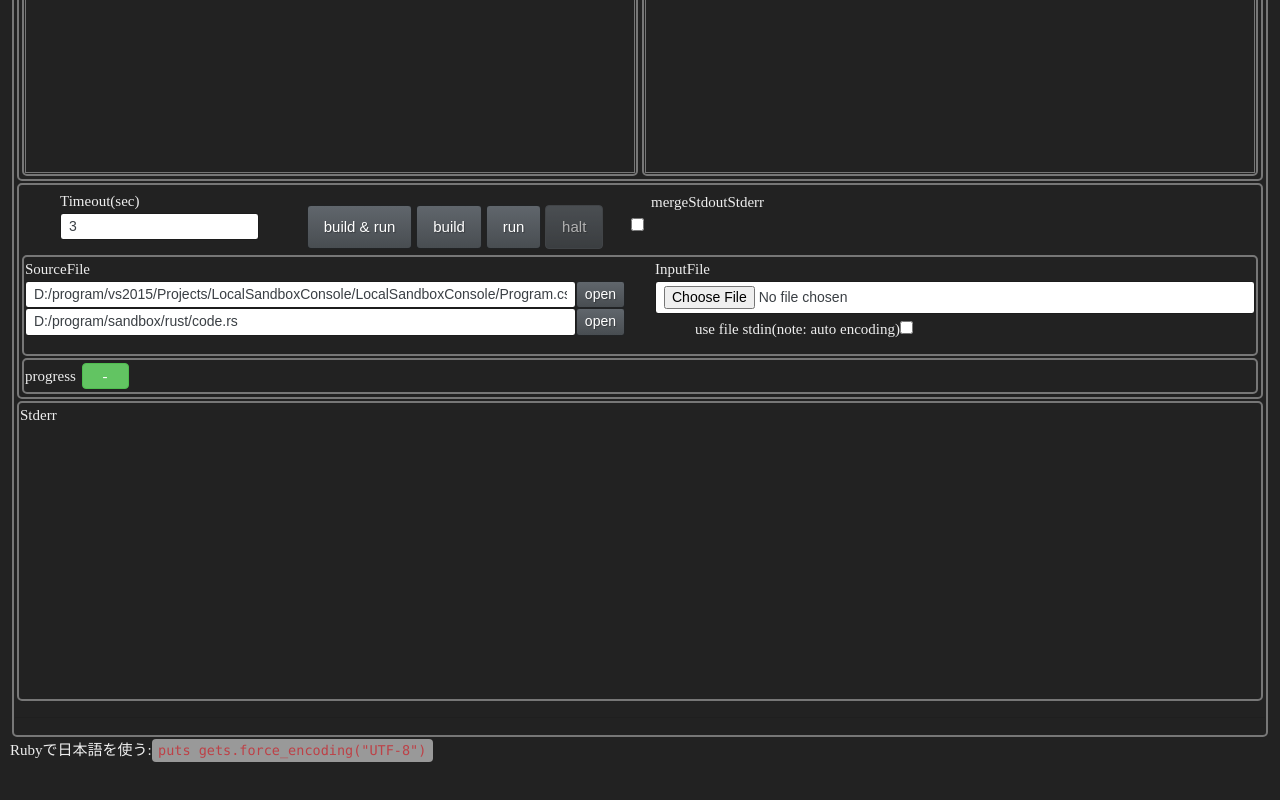
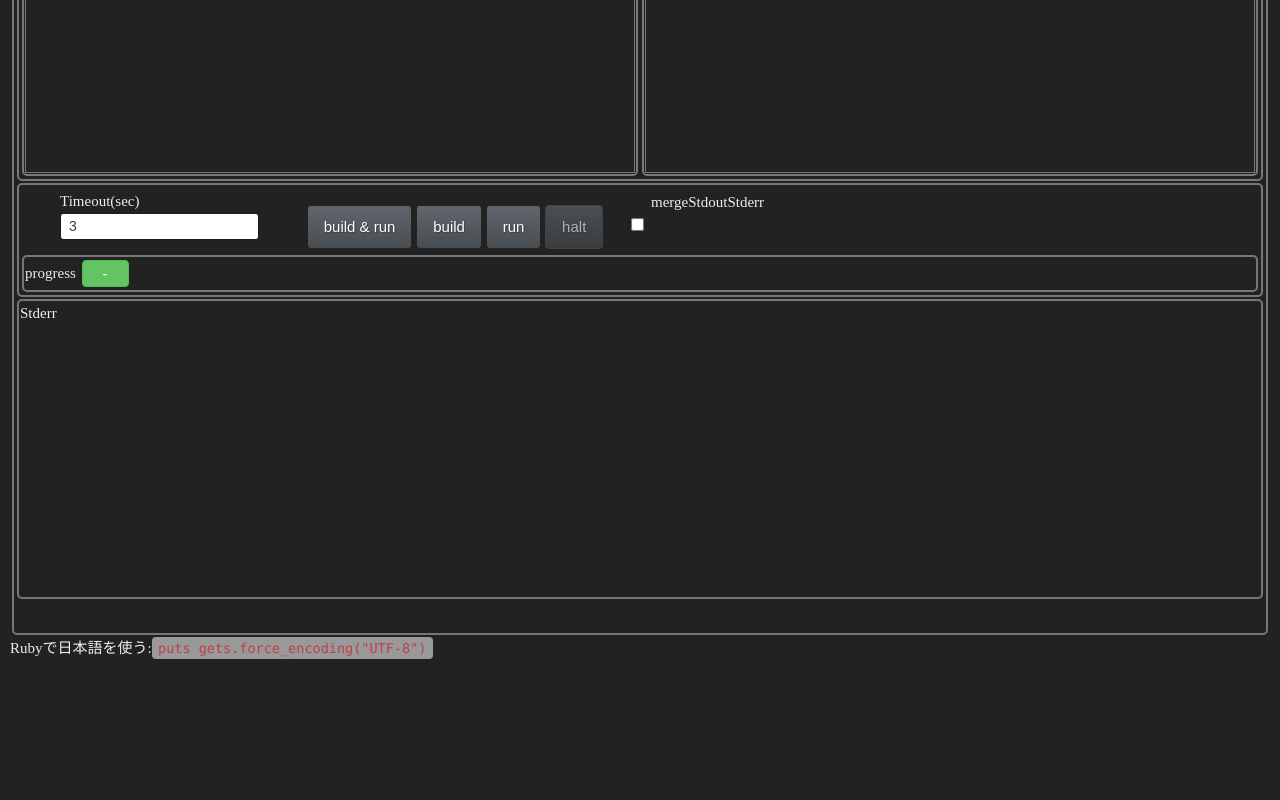
Before and after one commit to buyoh/maisandbox2, a website: page src/front/media/sandbox.html in a window 1280 px wide. Shown: the part 766-1566 px from the top of the page. Drawn offline with nearby package versions, Linux system fonts and the light colour scheme; no server answers; files whose address does not match are found by name.

Commit message:
htmlの一部削除

```diff
--- a/src/front/media/sandbox.html
+++ b/src/front/media/sandbox.html
@@ -91,46 +91,6 @@
 			</div>
 		</div>
 		<div class="border">
-
-			<div class="row">
-				<div class="col-sm-6">
-					SourceFile
-					<div class="flexboxRow">
-						<input type="text" class="flexcontainer form-control form-control-sm" style="flex-basis:auto;" id="input_filepath_1" value="D:/program/vs2015/Projects/LocalSandboxConsole/LocalSandboxConsole/Program.cs">
-						<input type="button" class="flexcontainer btn btn-primary btn-sm" id="btn_fileopen_1" value="open" onclick="fileOpen(1)">
-					</div>
-
-					<div class="flexboxRow">
-						<input type="text" class="flexcontainer form-control form-control-sm" style="flex-basis:auto;" id="input_filepath_2" value="D:/program/sandbox/rust/code.rs">
-						<input type="button" class="flexcontainer btn btn-primary btn-sm" id="btn_fileopen_2" value="open" onclick="fileOpen(2)">
-					</div>
-				</div>
-				<div class="col-sm-6">
-					InputFile
-					<div>
-						<input type="file" class="form-control form-control-sm" id="sstdinpath">
-					</div>
-					<div style="display:inline-block;margin:4px 4px 4px 40px;">
-						<label>use file stdin(note: auto encoding)<input type="checkbox" id="chk_filestdin"></label>
-					</div>
-				</div>
-			</div>
-
-			<!--
-			<div>
-				<div style="display:inline-block;margin:4px 4px 4px 40px;">
-					<label>wALL<input type="checkbox" class="form-check-input" id="flagWAll"></label>
-				</div>
-				<div style="display:inline-block;margin:4px 4px 4px 40px;">
-					macro(gcc only)<input type="text" class="form-control form-control-sm" value="__MAI" id="input_macro">
-				</div>
-				<div style="display:inline-block;margin:4px 4px 4px 40px;">
-					<input type="button" class="btn btn-primary btn-sm" value="remove Non-ASCII" id="btn_rmnonascii" onclick="removeNonascii()">
-				</div>
-			</div>
-			-->
-		</div>
-		<div class="border">
 			<div class="" style="display:inline-block">
 				progress
 			</div>
```
Also changed, not shown: 1 other file.
